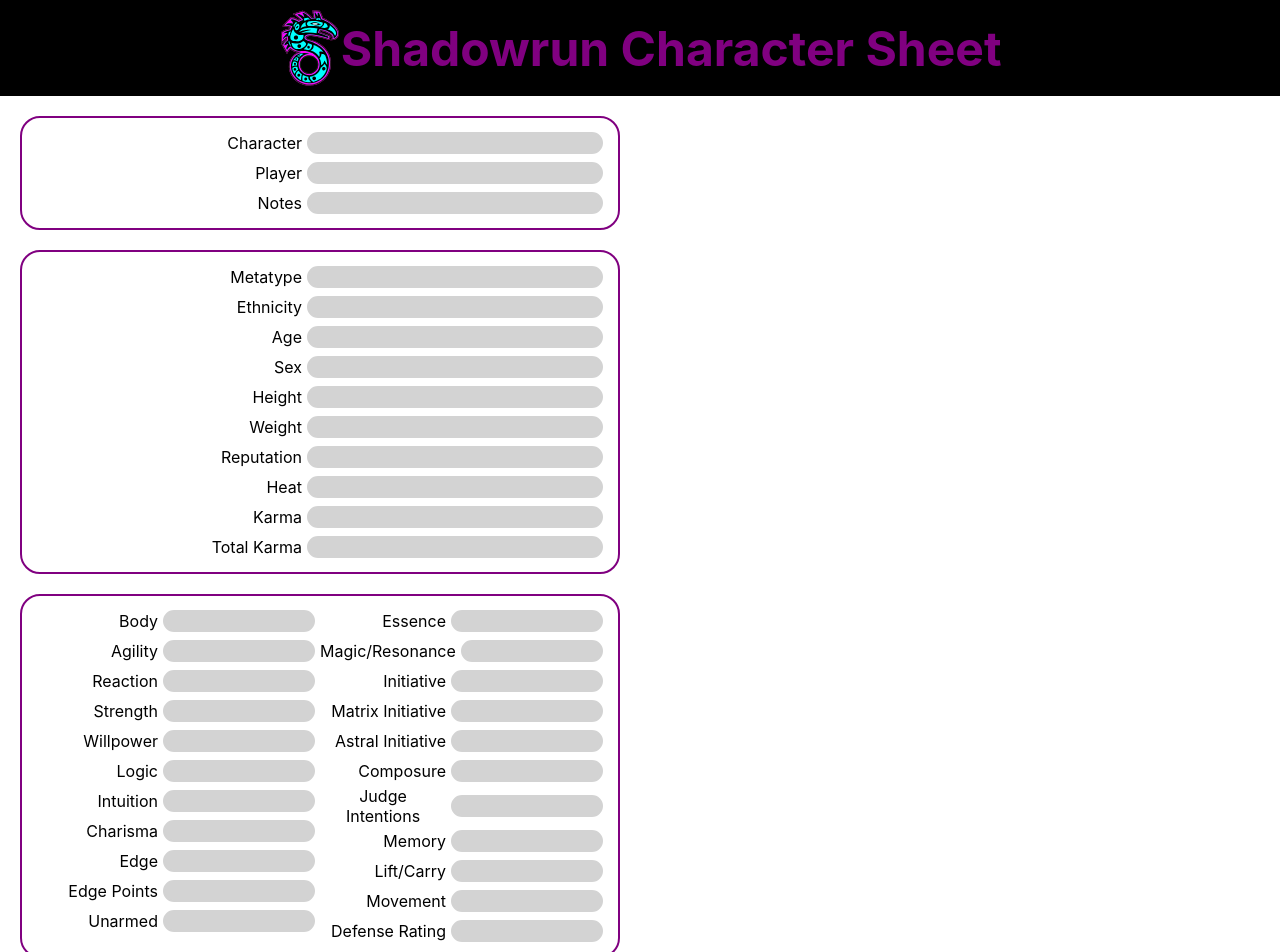
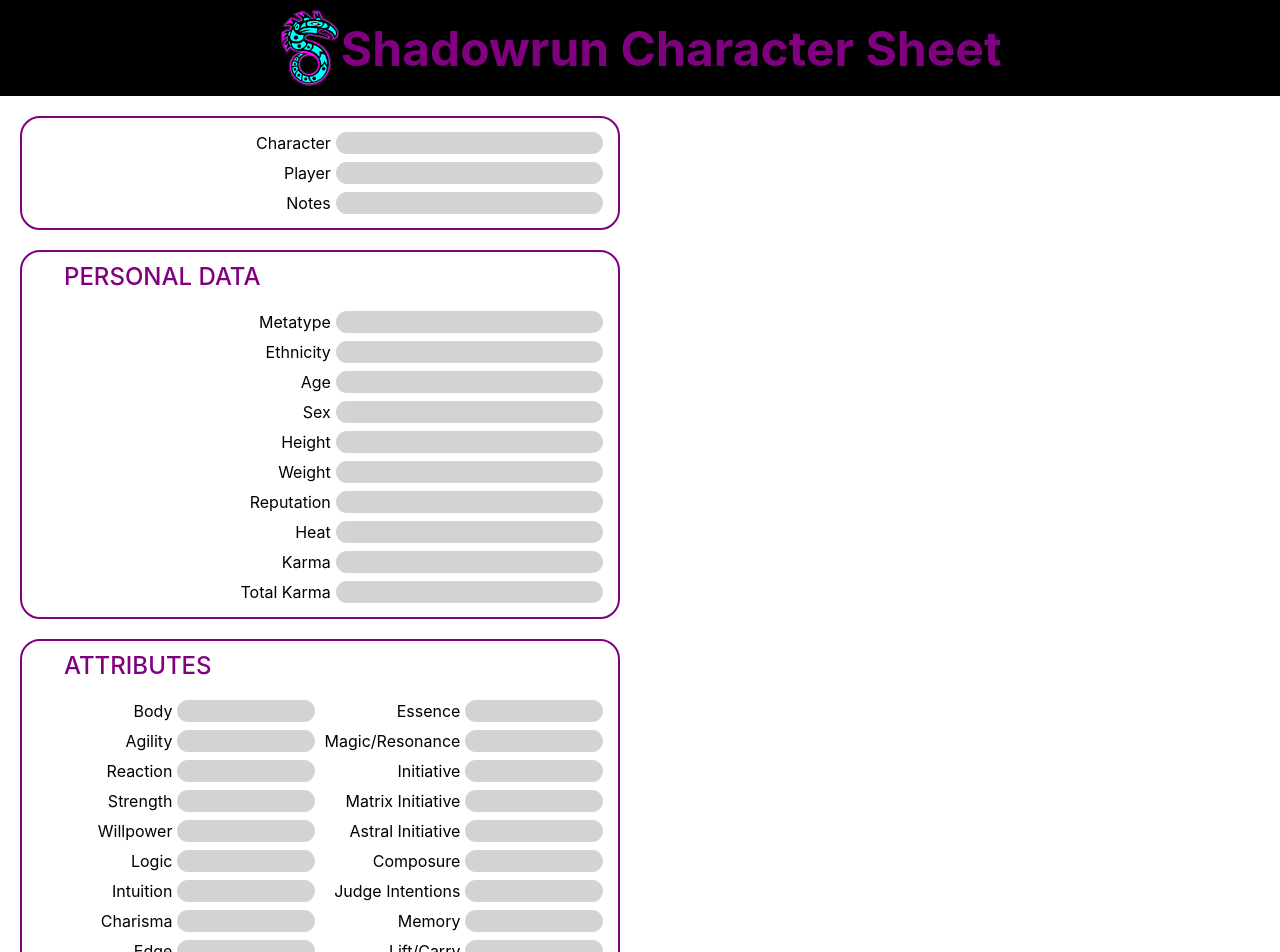
Before and after one commit to ubik23/courreur-des-ombres, a React (Create React App) app: page / in a window 1280 px wide. Shown: the top 952 px of the page. Built offline with nearby package versions, Linux system fonts and the light colour scheme.

Commit message:
Add section titles.

```diff
--- a/src/App.js
+++ b/src/App.js
@@ -20,6 +20,7 @@
         </div>
       </div>
       <div className="data__container">
+      <span className="data__container__title">Personal data</span>
         <div className="data__column--single">
           <div className="data__row"><label>Metatype</label>
           <input type="text" /></div>
@@ -44,6 +45,8 @@
           </div>
         </div>
         <div className="data__container">
+          <span className="data__container__title">Attributes</span>
+          <div className="data__multi-col">
             <div className="data__column">
               <div className="data__row"><label>Body</label>
               <input type="number" /></div>
@@ -95,6 +98,7 @@
           </div>
         </div>
       </div>
+    </div>
   );
 }
 
--- a/src/Sass/App.scss
+++ b/src/Sass/App.scss
@@ -43,7 +43,7 @@
   }
   &__container {
     display: flex;
-    flex-direction: row;
+    flex-direction: column;
     justify-content: flex-start;
     align-items: flex-start;
     border: 2px solid purple;
@@ -51,6 +51,22 @@
     width: 45%;
     margin: 20px 0 0 20px;
     padding: 10px;
+
+    &__title {
+      display: flex;
+      width: 100%;
+      text-transform: uppercase;
+      color: purple;
+      font-size: 1.5rem;
+      font-weight: 500;
+      padding-left: 2rem;
+      margin: 0 0 1rem 0;
+    }
+  }
+  &__multi-col {
+    display: flex;
+    flex-direction: row;
+    justify-content: flex-start;
   }
   &__column {
     display: flex;
@@ -74,7 +90,7 @@
     align-items: center;
     & input {
       text-align: center;
-      max-width: 50%;
+      max-width: 45%;
       width: 100%;
       height: 1rem;
       border: solid 2px lightgray;
```
Lines whose indentation alone changed are shown as unchanged.
